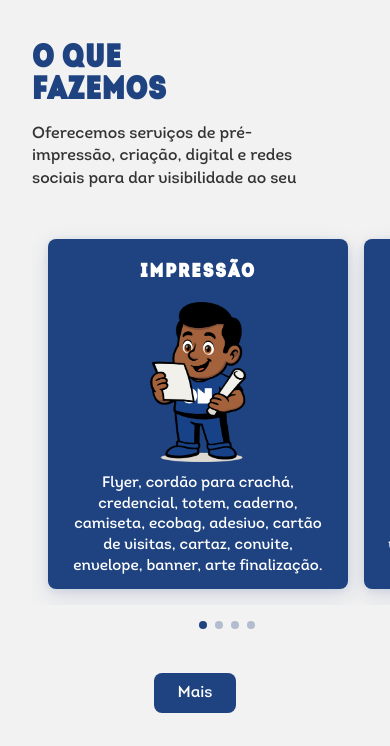
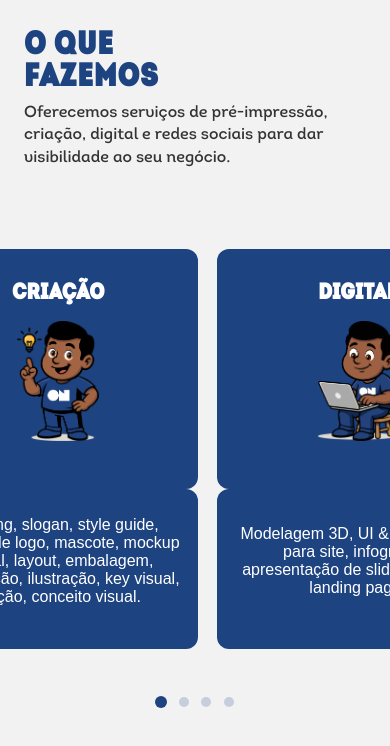
Before and after one commit to celtoonXR/celtoonXR, a plain HTML site: page index.html in a window 390 px wide. Shown: the part 918-1664 px from the top of the page. Drawn offline with Linux system fonts and the light colour scheme.

Commit message:
Update index.html

```diff
--- a/index.html
+++ b/index.html
@@ -351,123 +351,87 @@
   }
 
 /* =========================
-   FEATURE SECTION
+   VARIÁVEIS E BASE
 ========================= */
+:root {
+  --brand: #1e4381;
+  --brand-dark: #153260;
+  --text: #333;
+}
 
 .feature-section {
   min-height: 90vh;
-  padding: 2rem;
+  padding: 4rem 0; /* Padding vertical apenas */
   display: flex;
   flex-direction: column;
-  justify-content: center;
-  align-items: flex-start;
+  align-items: center; /* Centraliza os filhos horizontalmente */
   position: relative;
-}
-
+  overflow-x: hidden;
+}
+
+/* =========================
+   HEADER DA SEÇÃO
+========================= */
 .section-header {
   display: flex;
   align-items: center;
   justify-content: flex-start;
   width: 100%;
+  max-width: 1200px;
   gap: 1.5rem;
-  margin: 0 0 2rem 0;
-}
-
-.feature-description {
-  font-family: 'IntroRegularAlt', sans-serif;
-  text-align: left;
-  font-size: 1rem;
-  max-width: 400px;
-  color: var(--text);
-  max-height: 4rem;
-  overflow: hidden;
+  margin: 0 0 3rem 0;
+  padding: 0 2rem; /* Padding lateral aqui para alinhar com o conteúdo */
+  box-sizing: border-box;
 }
 
 .feature-section h1 {
-  text-align: left;
-  margin-left: 2rem;
   font-family: 'IntroCondBlackFree', sans-serif;
   color: var(--brand);
   letter-spacing: 1px;
-  margin-bottom: 0.5rem;
-  font-size: 2rem;
+  font-size: 2.5rem;
+  margin: 0;
+}
+
+.feature-description {
+  font-family: 'IntroRegularAlt', sans-serif;
+  font-size: 1rem;
+  max-width: 450px;
+  color: var(--text);
+  line-height: 1.4;
 }
 
 /* =========================
-   FEATURE BOXES – BASE (MOBILE FIRST)
+   CARDS CONTAINER (DESKTOP)
 ========================= */
-
 .feature-boxes {
   display: flex;
   flex-wrap: wrap;
   justify-content: center;
-  gap: 1.8rem;
-  margin-top: 2rem;
+  gap: 2rem;
+  width: 100%;
+  max-width: 1200px;
+  margin-top: 1rem;
 }
 
 .feature-box {
-  display: flex;
-  flex-direction: column;
-  justify-content: space-between;
-  background-color: var(--brand);
-  border-radius: 8px;
-  padding: 1.5rem;
   width: 300px;
-  height: 350px;
-  box-shadow: 0 8px 24px rgba(30, 67, 129, 0.13),
-              0 1.5px 8px rgba(30, 67, 129, 0.11);
-  text-align: center;
-  color: #fff;
-}
-
-.feature-box h3 {
-  font-family: 'IntroCondBlackFree', sans-serif;
-  letter-spacing: 2px;
-  font-size: 1.2rem;
-  margin-bottom: 0.5rem;
-}
-
-.feature-box img {
-  width: auto;
-  max-width: 100%;
-  height: 50%;
-  border-radius: 8px;
-  margin-top: 1rem;
-  align-self: center;
-}
-
-.feature-box p {
-  font-family: 'IntroRegularAlt', sans-serif;
-  font-size: 0.95rem;
-  line-height: 1.3rem;
-}
-
-/* =========================
-   FLIP – DESKTOP ONLY
-========================= */
-
-@media (min-width: 769px) {
-
-  .feature-box {
-    background: none;
-    padding: 0;
-    box-shadow: none;
-  }
-
-  .feature-box.flip {
-    perspective: 1200px;
+  height: 380px;
+  perspective: 1200px; /* Necessário para o efeito flip */
 }
 
 .feature-box-inner {
   position: relative;
   width: 100%;
   height: 100%;
+  transition: transform 0.6s cubic-bezier(0.4, 0, 0.2, 1);
   transform-style: preserve-3d;
-    transition: transform 0.7s cubic-bezier(.4,.2,.2,1);
-  }
-
-  .feature-box.flip:hover .feature-box-inner {
+}
+
+/* Hover do Flip (Apenas Desktop) */
+@media (min-width: 769px) {
+  .feature-box:hover .feature-box-inner {
     transform: rotateY(180deg);
+  }
 }
 
 .feature-box-front,
@@ -475,60 +439,51 @@
   position: absolute;
   inset: 0;
   backface-visibility: hidden;
-    border-radius: 8px;
-    padding: 1.5rem;
+  border-radius: 12px;
+  padding: 2rem;
   background-color: var(--brand);
-    box-shadow: 0 8px 24px rgba(30, 67, 129, 0.13),
-                0 1.5px 8px rgba(30, 67, 129, 0.11);
   color: #fff;
   display: flex;
   flex-direction: column;
-  }
-
-  .feature-box-front {
   justify-content: center;
   align-items: center;
-    gap: 1.2rem;
-  }
-
-  .feature-box-front h3 {
-    font-size: 1.6rem;
-    letter-spacing: 3px;
-  }
-
-  .feature-box-front img {
-    height: 65%;
-    max-width: 90%;
-    object-fit: contain;
+  text-align: center;
+  box-shadow: 0 10px 30px rgba(30, 67, 129, 0.15);
 }
 
 .feature-box-back {
   transform: rotateY(180deg);
-    justify-content: center;
-    text-align: center;
-  }
-
-  /* texto só no verso no desktop */
-  .feature-box-front p {
-    display: none;
-  }
+}
+
+.feature-box h3 {
+  font-family: 'IntroCondBlackFree', sans-serif;
+  font-size: 1.4rem;
+  margin-bottom: 1rem;
+}
+
+.feature-box img {
+  max-width: 80%;
+  height: 150px;
+  object-fit: contain;
+  margin-bottom: 1rem;
 }
 
 /* =========================
-   BOTÃO MAIS
+   INDICADORES E BOTÃO
 ========================= */
+.carousel-indicators {
+  display: none; /* Escondido no desktop */
+}
 
 .more-button {
-  margin-top: 2rem;
-  padding: 0.75rem 1.5rem;
+  margin-top: 3rem;
+  padding: 0.8rem 2rem;
   background-color: var(--brand);
   color: #fff;
   border-radius: 8px;
   font-family: 'IntroRegularAlt', sans-serif;
-  font-size: 1rem;
-  cursor: pointer;
   text-decoration: none;
-  align-self: center;
+  transition: background 0.3s;
 }
 
 .more-button:hover {
@@ -536,156 +491,103 @@
 }
 
 /* =========================
-   INDICADORES – DESKTOP
+   VERSÃO MOBILE (REVISADA)
 ========================= */
-
-.carousel-indicators,
-.portfolio-indicators,
-.carousel-dots {
-  display: none;
-}
-
-/* =========================
-   MOBILE – ORIGINAL (INALTERADO)
-========================= */
-
 @media (max-width: 768px) {
 
-  .js .fade-in {
-    opacity: 1 !important;
-    transform: none !important;
-    transition: none !important;
-  }
-
-  .feature-boxes {
-    margin-top: 0.75rem;
-    display: flex;
-    flex-wrap: nowrap;
-    overflow-x: auto;
-    overflow-y: hidden;
-    gap: 1rem;
-    padding: 1rem;
-    max-width: 100vw;
-    scroll-snap-type: x mandatory;
-    -webkit-overflow-scrolling: touch;
-    touch-action: pan-x;
-    overscroll-behavior-x: contain;
-    justify-content: flex-start;
-    scroll-padding-left: 1rem;
+  .feature-section {
+    padding: 2rem 0;
   }
 
   .section-header {
     flex-direction: column;
     align-items: flex-start;
+    padding: 0 1.5rem;
+    gap: 0.5rem;
+  }
+
+  .feature-section h1 {
+    font-size: 2rem;
+  }
+
+  /* Revisão de Overflow e Scroll */
+  .feature-boxes {
+    display: flex;
+    flex-wrap: nowrap;
+    overflow-x: auto;
+    scroll-snap-type: x mandatory;
+    -webkit-overflow-scrolling: touch;
+    padding: 1rem 1.5rem 2rem; /* Padding lateral para o primeiro card não colar na borda */
+    gap: 1.2rem;
     justify-content: flex-start;
-    margin: 0 2rem 1.5rem 0rem;
-    gap: 1rem;
-  }
-
-  .feature-section h1 {
-    margin-left: 0;
-    margin-bottom: 0;
-    text-align: left;
-    min-width: max-content;
-  }
-
-  .feature-description {
-    text-align: left;
-    max-width: 90%;
-    line-height: 1.4rem;
+    scrollbar-width: none; /* Firefox */
+  }
+
+  .feature-boxes::-webkit-scrollbar {
+    display: none; /* Chrome/Safari */
   }
 
   .feature-box {
-    flex: 0 0 auto;
-    width: 300px;
-    height: 350px;
-    scroll-snap-align: start;
-  }
-
-  .carousel-indicators {
-    width: 100%;
-    display: flex;
-    justify-content: center;
-    gap: 0.5rem;
-    margin: 1rem auto 0.75rem;
-    position: relative;
-    z-index: 2;
-  }
-
-  .carousel-indicators span {
-    width: 8px;
-    height: 8px;
-    background: rgba(31, 67, 129, 0.3);
-    border-radius: 50%;
-    display: block;
-  }
-
-  .carousel-indicators span.active {
-    background: var(--brand);
-  }
-}
-
-/* =========================
-   PATCH FINAL – MOBILE
-   (imagem, texto e bolinhas)
-========================= */
-@media (max-width: 768px) {
-
-  /* 1) garante que o card não deixe nada "vazar" */
-  .feature-box {
-    overflow: hidden;
-  }
-
-  /* 2) limita a imagem dentro da box (sem estourar) */
-  .feature-box-front img {
-    height: auto;         /* remove a lógica do "50%" aqui */
-    max-height: 160px;    /* ajuste fino: 140–180 costuma ficar ótimo */
-    width: auto;
-    max-width: 100%;
-    object-fit: contain;
-    margin: 0.75rem auto 0;
-  }
-
-  /* 3) No mobile, o verso vira texto normal (igual ao original) */
+    flex: 0 0 280px; /* Largura fixa do card no mobile */
+    scroll-snap-align: center; /* Card para no centro ao scrollar */
+    height: 400px;
+  }
+
+  /* Desativar Flip no Mobile e empilhar conteúdo */
   .feature-box-inner {
-    position: static;     /* tira qualquer “efeito colateral” do desktop */
-    height: auto;
     transform: none !important;
+    perspective: none;
   }
 
   .feature-box-front,
   .feature-box-back {
-    position: static;     /* desfaz o absolute do desktop */
+    position: relative;
     inset: auto;
     backface-visibility: visible;
     transform: none !important;
-    box-shadow: none;     /* quem dá sombra é a feature-box (original) */
-    background: transparent;
-    padding: 0;
-  }
-
-  /* Frente: só título + imagem (bem como antes) */
+    height: auto;
+    width: 100%;
+    padding: 1rem;
+    box-shadow: none;
+  }
+
   .feature-box-front {
-    display: block;
-  }
-
-  /* Verso: aparece como o parágrafo original */
+    height: 60%;
+  }
+
   .feature-box-back {
-    display: block;
-    margin-top: 0.5rem;
-  }
-
-  .feature-box-back p {
-    display: block;
-    margin: 0;
-    font-family: 'IntroRegularAlt', sans-serif;
-    font-size: 0.95rem;
-    line-height: 1.3rem;
-  }
-
-}
-
-
+    height: 40%;
+    padding-top: 0;
+  }
+
+  .feature-box-front img {
+    height: 120px;
+  }
+
+  /* Indicadores Centralizados */
+  .carousel-indicators {
+    display: flex;
+    justify-content: center;
+    align-items: center;
+    gap: 0.8rem;
+    width: 100%; /* Agora ocupa a tela toda */
+    margin: 0 auto;
+    padding: 1rem 0;
+  }
+
+  .carousel-indicators span {
+    width: 10px;
+    height: 10px;
+    background: rgba(31, 67, 129, 0.2);
+    border-radius: 50%;
+    transition: all 0.3s ease;
+  }
+
+  .carousel-indicators span.active {
+    background: var(--brand);
+    transform: scale(1.2);
+  }
+}
   /* ==========================================
      PORTFOLIO / PROJECTS
      ========================================== */
```
Lines whose indentation alone changed are shown as unchanged.
